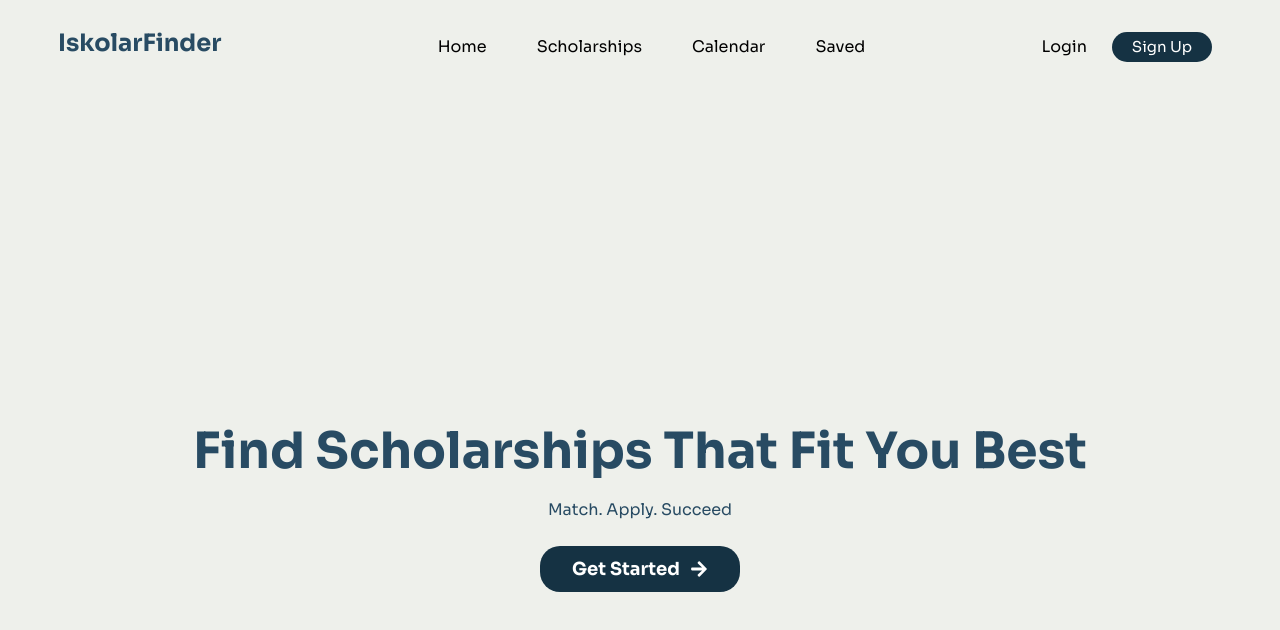
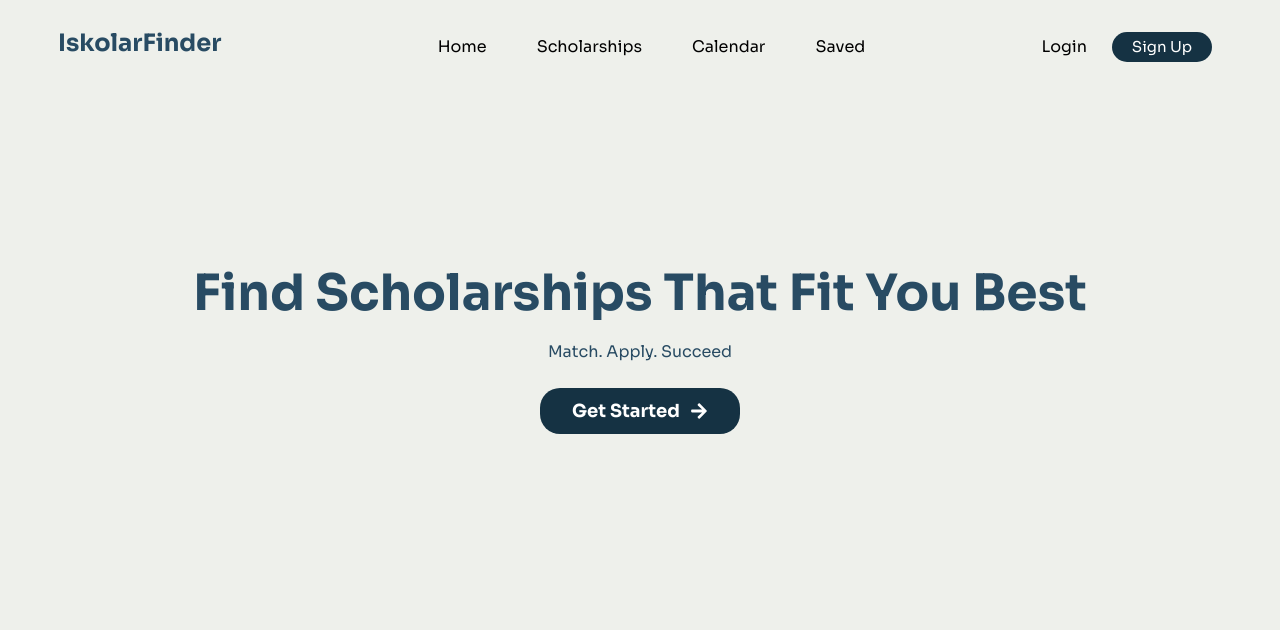
Before and after one commit to DontReb/IskolarFinder, a React (Vite) app: page / in a window 1280 px wide. Shown: the top 630 px of the page. Built offline with nearby package versions, Linux system fonts and the light colour scheme.

Commit message:
Fixed the padding of the text in the home page.

```diff
--- a/src/App.css
+++ b/src/App.css
@@ -75,10 +75,10 @@ a {
 
 .homeNoAccount {
   display: flex;
-  flex-direction: column; /* stack children vertically */
-  align-items: center;    /* center horizontally */
-  justify-content: center; /* center vertically */
-  min-height: 100vh;      /* take full screen height */
+  flex-direction: column;
+  align-items: center;
+  min-height: 100vh;
+  padding-top: 10%;
 }
 
 
```
